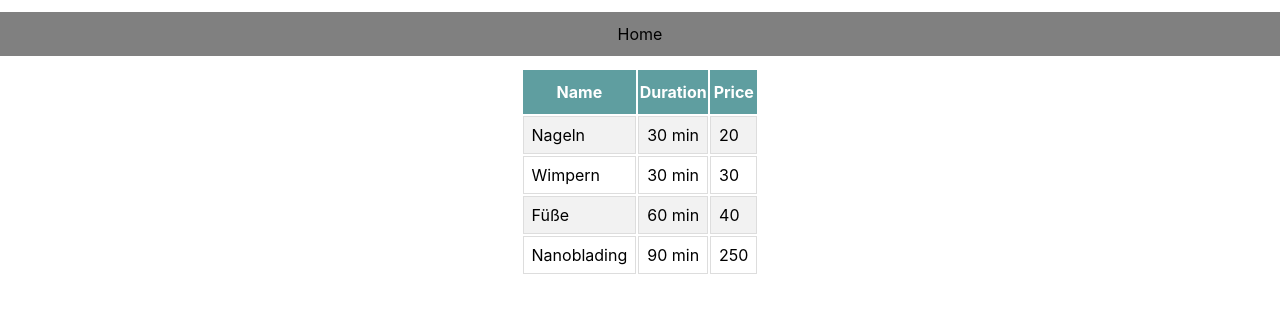
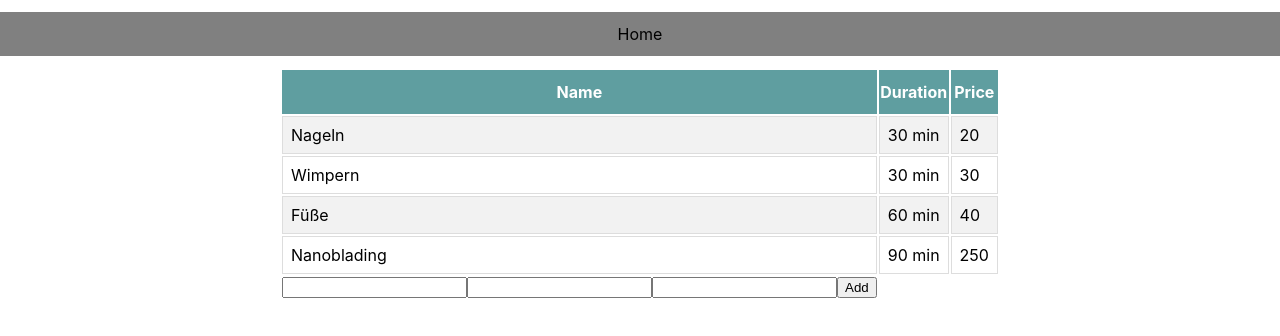
Before and after one commit to deBabbbe/PlaninngsView, a Next.js app: page /applications in a window 1280 px wide. Shown: the top 336 px of the page. Built offline with nearby package versions, Linux system fonts and the light colour scheme.

Commit message:
Option to add applications

```diff
--- /dev/null
+++ b/pages/addApplications.tsx
@@ -0,0 +1,29 @@
+import { ChangeEvent, Dispatch, SetStateAction, useState } from "react";
+
+const AddApplications = ({ addApplication }) => {
+  const [name, setName] = useState("");
+  const [duration, setDuration] = useState("");
+  const [price, setPrice] = useState("");
+  const setValueFor =
+    (setter: Dispatch<SetStateAction<string>>) =>
+    (event: ChangeEvent<HTMLInputElement>) =>
+      setter(event.target.value);
+
+  const callAddApplication = () => addApplication({ name, duration, price });
+  const callAddApplicationA = (event) => {
+    if (event.key === "Enter") callAddApplication();
+  };
+
+  return (
+    <>
+      <input onChange={setValueFor(setName)}></input>
+      <input onChange={setValueFor(setDuration)}></input>
+      <input
+        onChange={setValueFor(setPrice)}
+        onKeyDown={callAddApplicationA}
+      ></input>
+      <button onClick={callAddApplication}>Add</button>
+    </>
+  );
+};
+export default AddApplications;
--- a/pages/applications.tsx
+++ b/pages/applications.tsx
@@ -1,13 +1,15 @@
+import { useState } from "react";
 import BackHomeLink from "../components/BackHomeLink";
 import applications from "../data/applications";
+import AddApplications from "./addApplications";
 
 const Applications = () => {
   const headerView = ["Name", "Duration", "Price"].map((entry) => (
-    // eslint-disable-next-line react/jsx-key
     <th>{entry}</th>
   ));
 
-  const applicationsView = applications.map((application) => (
+  const [applicationsData, setApplicationsData] = useState(applications);
+  const applicationsView = applicationsData.map((application) => (
     <tr key={application.id}>
       <td>{application.name}</td>
       <td>{application.duration}</td>
@@ -15,12 +17,27 @@ const Applications = () => {
     </tr>
   ));
 
+  const addApplication = ({ name, duration, price }) => {
+    setApplicationsData([
+      ...applicationsData,
+      {
+        id: Math.random(),
+        name,
+        duration,
+        price,
+      },
+    ]);
+  };
+
   return (
     <>
       <BackHomeLink></BackHomeLink>
       <table>
-        <tr>{headerView}</tr>
-        {applicationsView}
+        <tbody>
+          <tr>{headerView}</tr>
+          {applicationsView}
+          <AddApplications addApplication={addApplication}></AddApplications>
+        </tbody>
       </table>
     </>
   );
```
Also changed, not shown: 2 other files (tests, documents, lock files or other folders).
